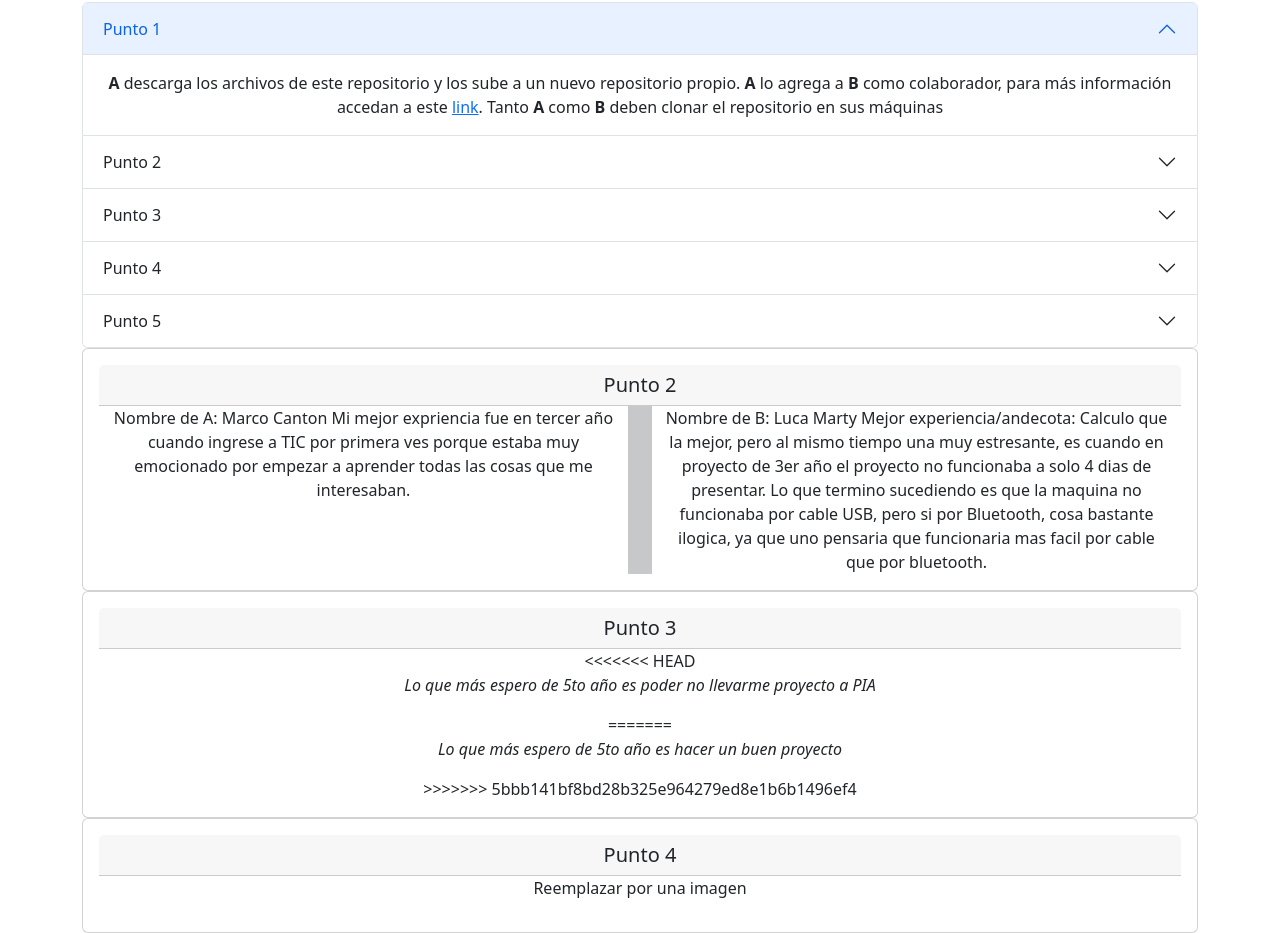
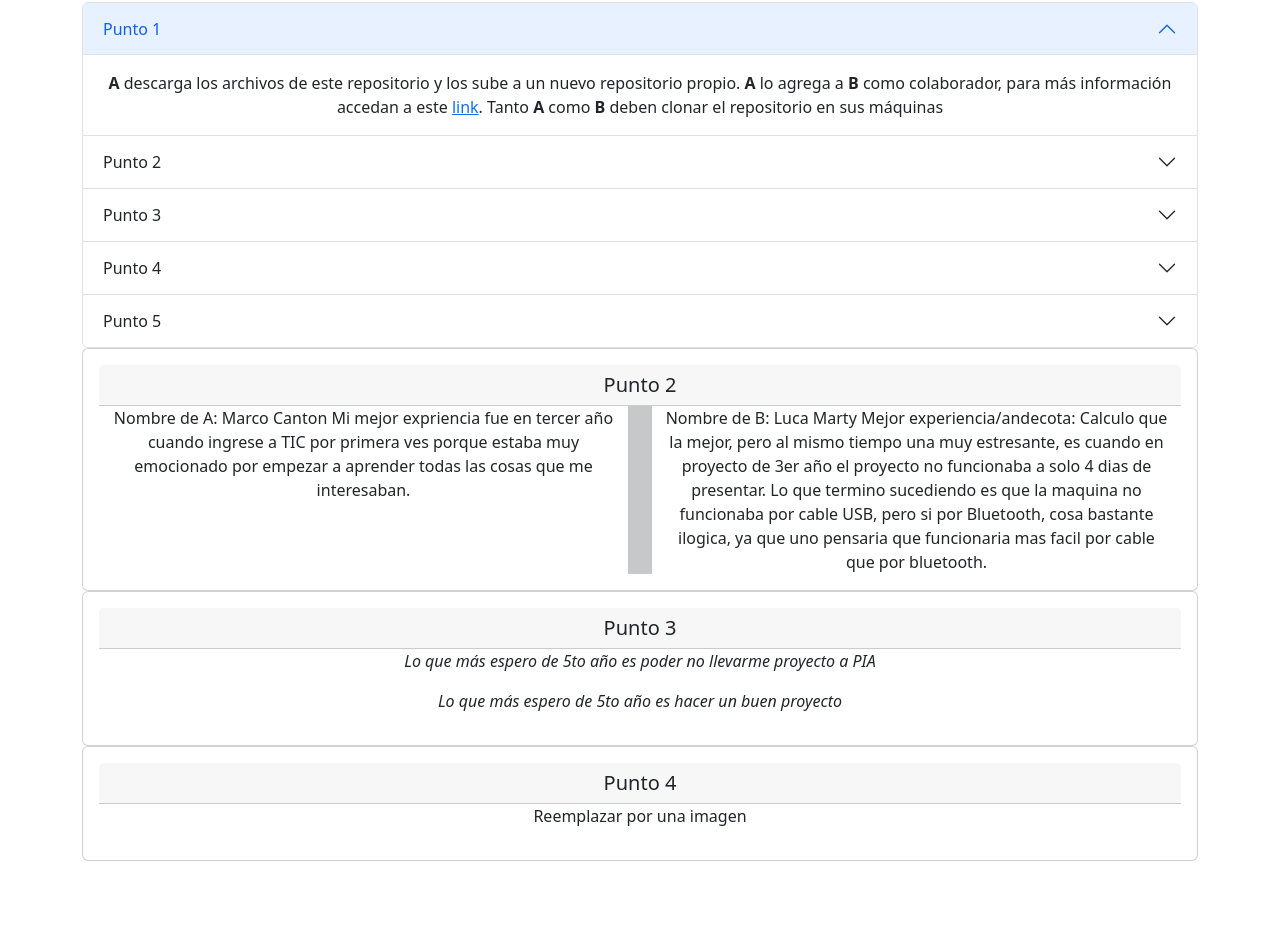
Before and after one commit to MarcoCanton1/PracticaGit, a plain HTML site: page index.html in a window 1280 px wide. Shown: the part 232-1165 px from the top of the page. After the commit the page ends 1093 px from the top, so only its background shows below. Drawn offline with nearby package versions, Linux system fonts and the light colour scheme.

Commit message:
Merge confloct resolved

```diff
--- a/index.html
+++ b/index.html
@@ -106,11 +106,8 @@
       <div class="card">
             <div class="card-body">
             <h5 class="card-header">Punto 3</h5>
-<<<<<<< HEAD
             <p><i>Lo que más espero de 5to año es poder no llevarme proyecto a PIA</i></p>
-=======
             <p><i>Lo que más espero de 5to año es hacer un buen proyecto</i></p>
->>>>>>> 5bbb141bf8bd28b325e964279ed8e1b6b1496ef4
             </div>
       </div>
       <div class="card">
```
